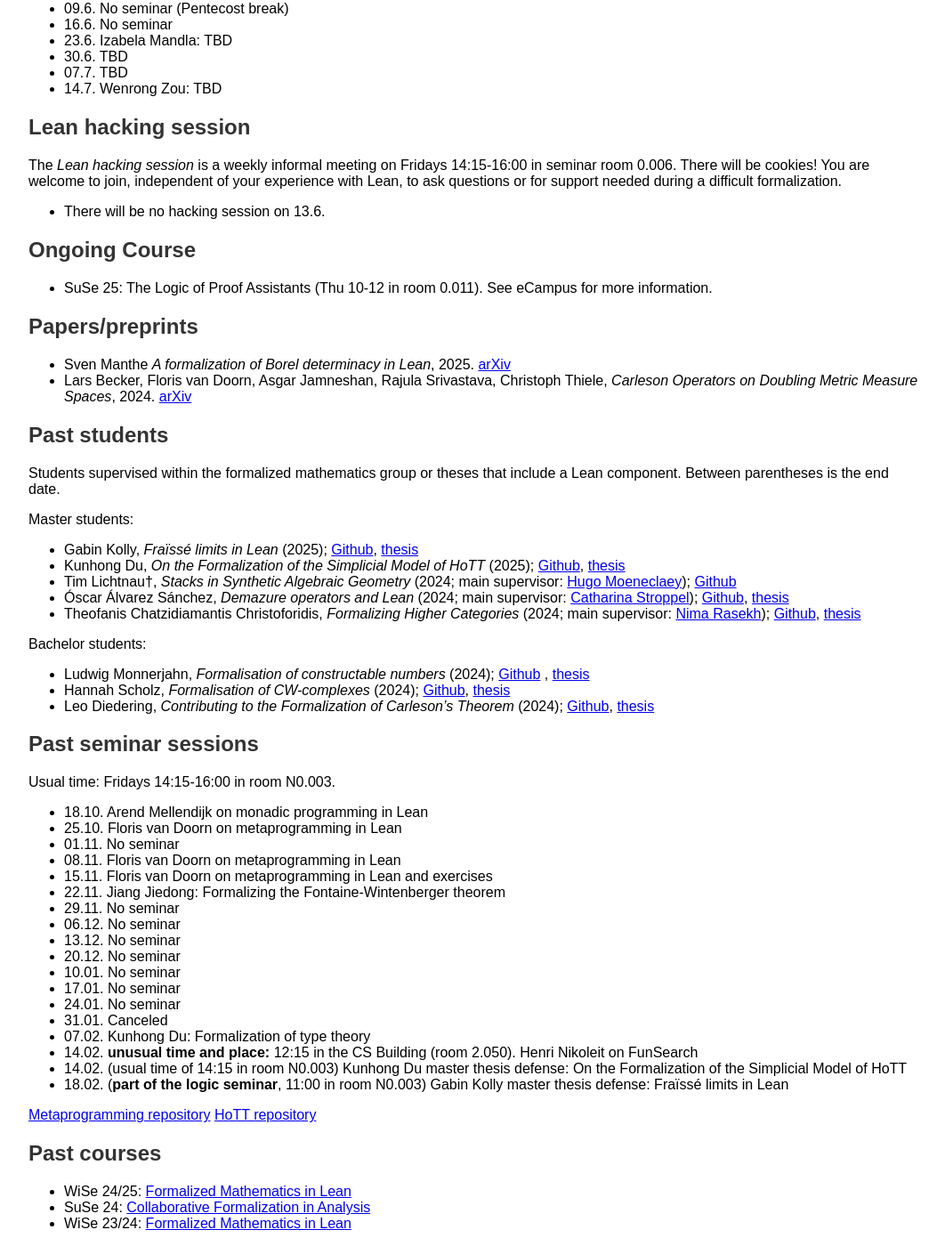
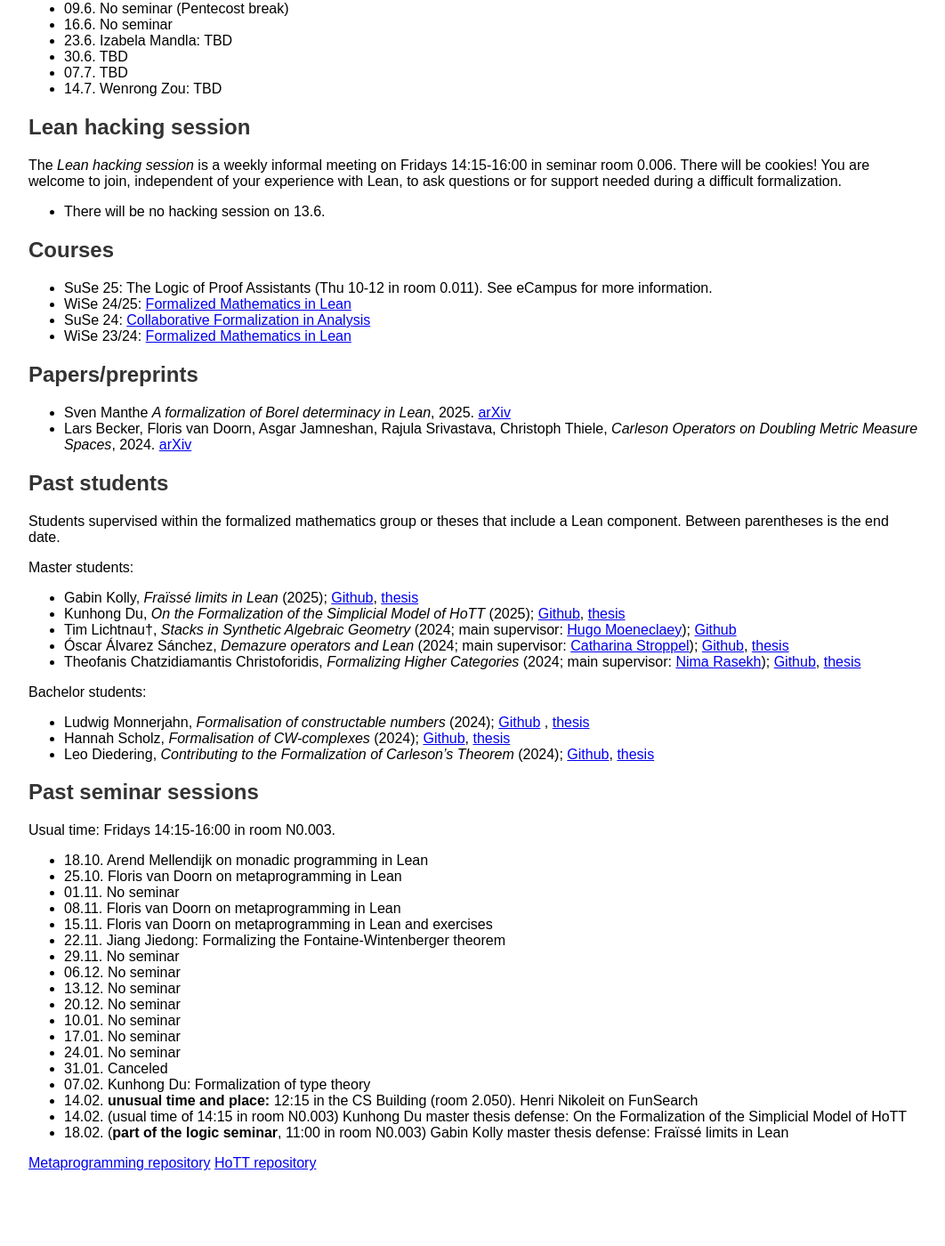
Before and after one commit to fpvandoorn/fpvandoorn.github.io, a Jekyll site: the page built from formalized-mathematics.md, in a window 1280 px wide and 1400 px high, scrolled down 983 px. Shown: the whole window at 89% size, without its empty margins (108-1170 px from the left). Built offline with Jekyll 4.4.1, drawn with Linux system fonts in a browser that asks for light colours; our own code applies the rules of GitHub Pages for plain Markdown files; after the commit the page ends 2315 px from its top, so only the background shows below that; some of the changed lines change nothing that is shown.

Commit message:
times for next semester

```diff
--- a/formalized-mathematics.md
+++ b/formalized-mathematics.md
@@ -59,15 +59,22 @@
 * 07.7. TBD
 * 14.7. Wenrong Zou: TBD
 
+<!-- The seminar will be Tue 10-12 in WiSe 25/26. -->
+
 ## Lean hacking session
 
 The *Lean hacking session* is a weekly informal meeting on Fridays 14:15-16:00 in seminar room 0.006. There will be cookies! You are welcome to join, independent of your experience with Lean, to ask questions or for support needed during a difficult formalization.
 
 * There will be no hacking session on 13.6.
 
-## Ongoing Course
+## Courses
 
+<!-- * WiSe 25/26: Formalisierte Mathematik in Lean (Tue 16-18, Thu 10-12) -->
 * SuSe 25: The Logic of Proof Assistants (Thu 10-12 in room 0.011). See eCampus for more information.
+* WiSe 24/25: [Formalized Mathematics in Lean](https://github.com/fpvandoorn/LeanCourse24/)
+* SuSe 24: [Collaborative Formalization in Analysis](https://github.com/fpvandoorn/BonnAnalysis/)
+* WiSe 23/24: [Formalized Mathematics in Lean](https://github.com/fpvandoorn/LeanCourse23/)
+
 
 ## Papers/preprints
 
@@ -118,9 +125,3 @@
 
 [Metaprogramming repository](https://github.com/fpvandoorn/BonnLeanSeminar)
 [HoTT repository](https://github.com/thchatzidiamantis/BonnHoTTSeminar)
-
-## Past courses
-
-* WiSe 24/25: [Formalized Mathematics in Lean](https://github.com/fpvandoorn/LeanCourse24/)
-* SuSe 24: [Collaborative Formalization in Analysis](https://github.com/fpvandoorn/BonnAnalysis/)
-* WiSe 23/24: [Formalized Mathematics in Lean](https://github.com/fpvandoorn/LeanCourse23/)
```
